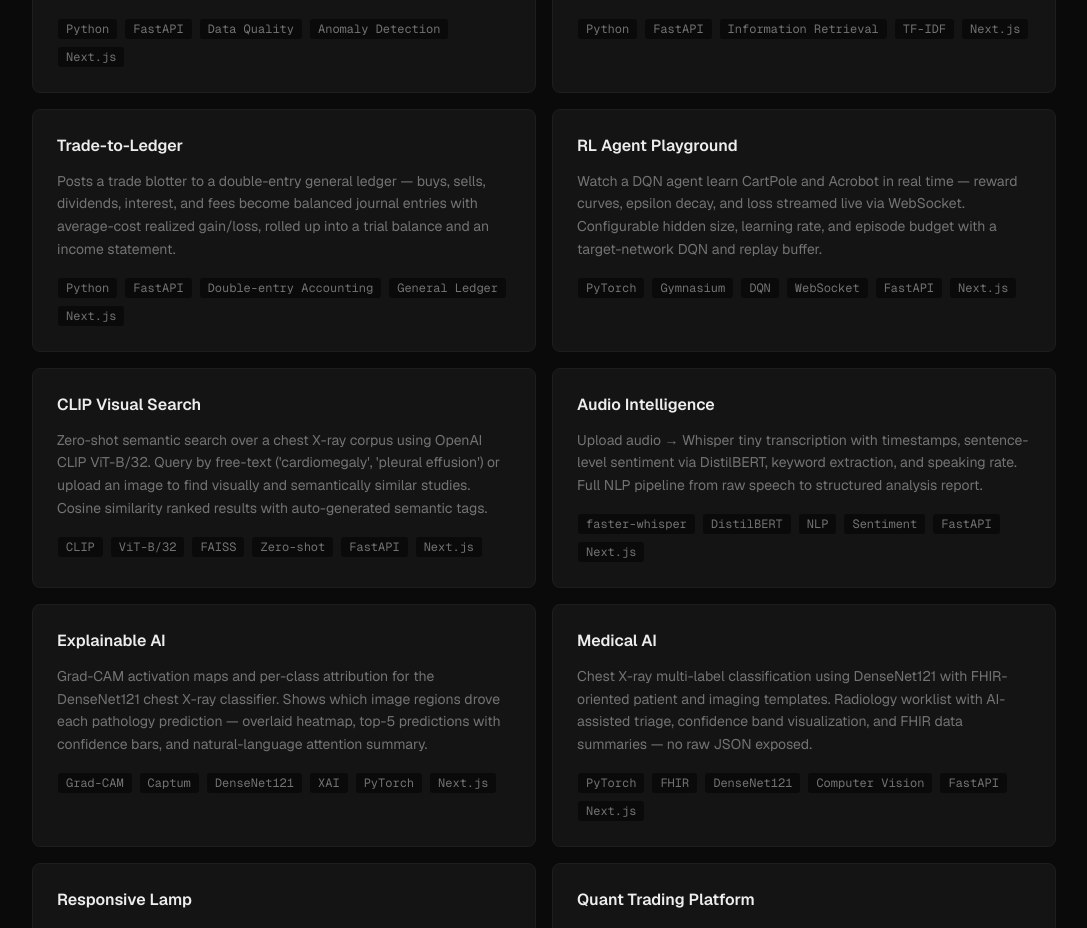
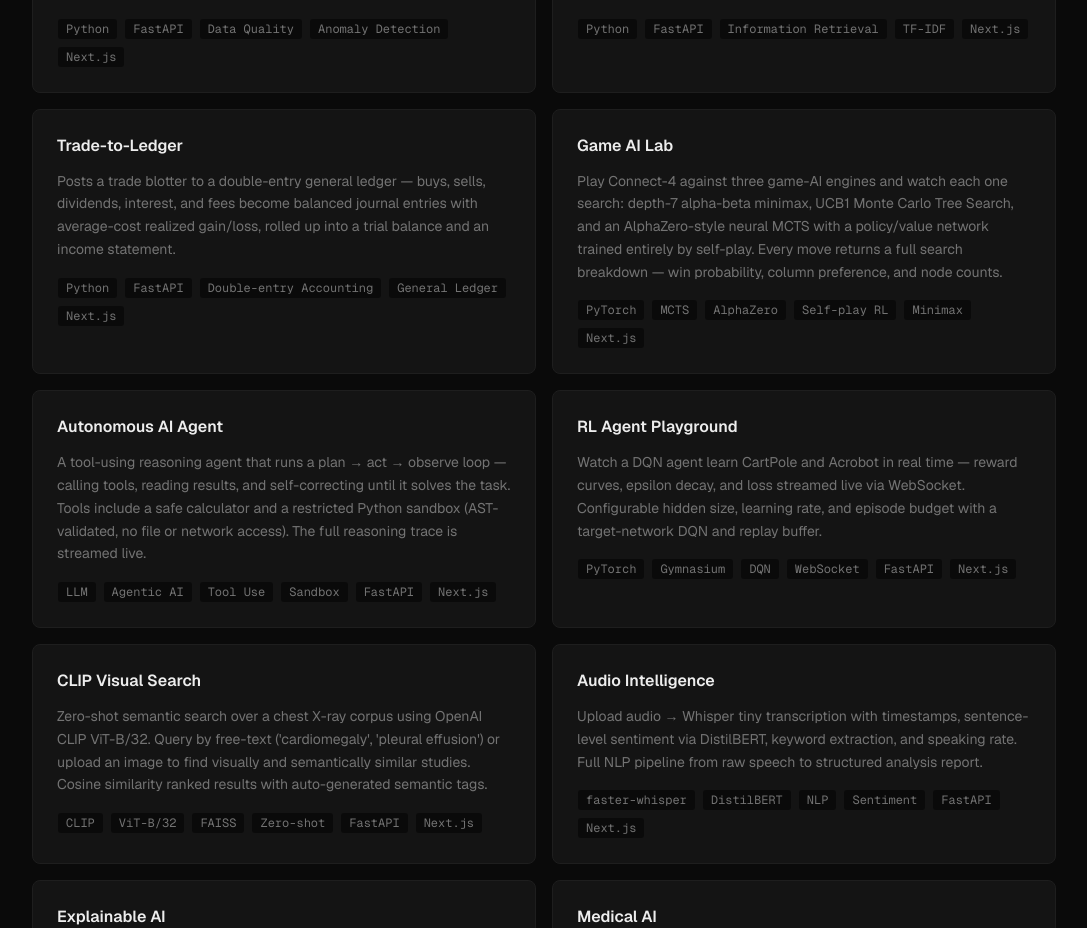
Before and after one commit to dkim3005/djkimlab, a Next.js app in the folder app/: page / in a window 1280 px wide. Shown: the part 1562-2490 px from the top of the page, without its empty margins (96-1183 px from the left). Built offline with nearby package versions, Linux system fonts and the light colour scheme.

Commit message:
Add Game AI Lab and Autonomous AI Agent to portfolio

```diff
--- a/app/src/app/page.tsx
+++ b/app/src/app/page.tsx
@@ -40,6 +40,22 @@ const PROJECTS = [
     tags: ["Python", "FastAPI", "Double-entry Accounting", "General Ledger", "Next.js"],
     status: "",
     href: "https://ledger.djkimlab.com",
+  },
+  {
+    title: "Game AI Lab",
+    description:
+      "Play Connect-4 against three game-AI engines and watch each one search: depth-7 alpha-beta minimax, UCB1 Monte Carlo Tree Search, and an AlphaZero-style neural MCTS with a policy/value network trained entirely by self-play. Every move returns a full search breakdown — win probability, column preference, and node counts.",
+    tags: ["PyTorch", "MCTS", "AlphaZero", "Self-play RL", "Minimax", "Next.js"],
+    status: "",
+    href: "https://game.djkimlab.com",
+  },
+  {
+    title: "Autonomous AI Agent",
+    description:
+      "A tool-using reasoning agent that runs a plan → act → observe loop — calling tools, reading results, and self-correcting until it solves the task. Tools include a safe calculator and a restricted Python sandbox (AST-validated, no file or network access). The full reasoning trace is streamed live.",
+    tags: ["LLM", "Agentic AI", "Tool Use", "Sandbox", "FastAPI", "Next.js"],
+    status: "",
+    href: "https://agent.djkimlab.com",
   },
   {
     title: "RL Agent Playground",
```
